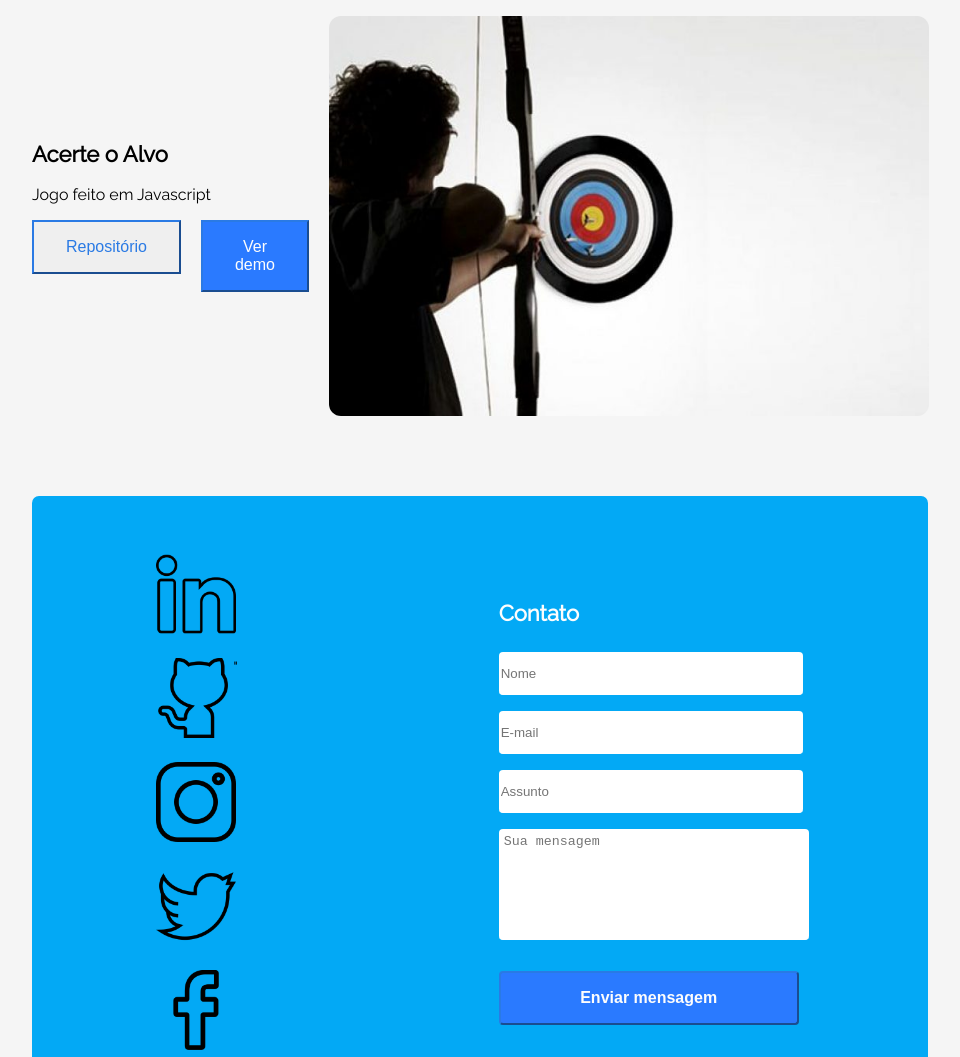
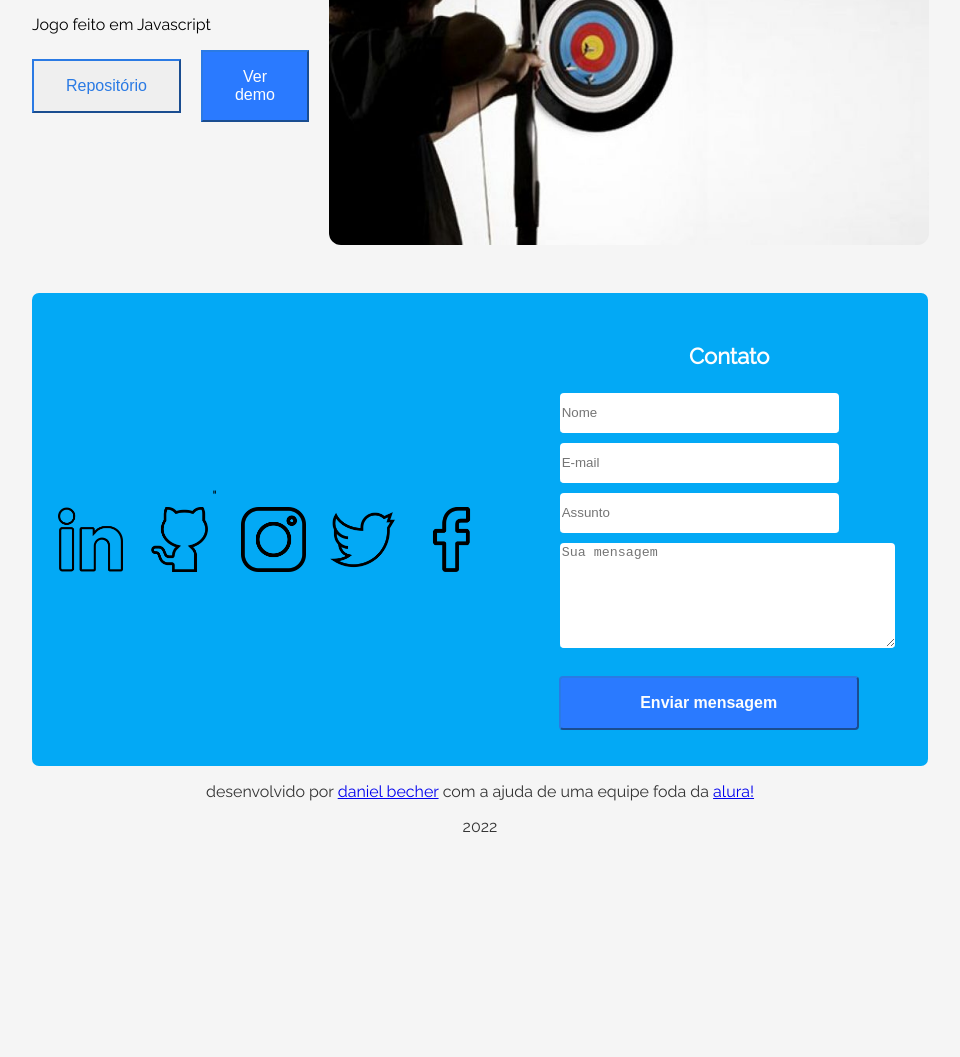
Before and after one commit to danielbecher/meuportfolio, a plain HTML site: page index.html in a window 1280 px wide. Shown: the part 3533-4590 px from the top of the page, without its empty margins (160-1120 px from the left). After the commit the page ends 4385 px from the top, so only its background shows below. Drawn offline with Linux system fonts and the light colour scheme.

Commit message:
Ajeitando responsividade

```diff
--- a/assets/css/contato.css
+++ b/assets/css/contato.css
@@ -3,7 +3,7 @@
     display: flex;
 }
 
-@media screen and (min-width: 0) {
+@media (min-width: 0) {
     .formcontato {
         background-color: #03A9F5;
         display: block;
@@ -18,38 +18,39 @@
 
     .contato__redes--lista {
         display: flex;
-        flex-direction: column;
+        flex-direction: row;
         justify-content: center;
     }
 
     .contato__imagem {
-        width: 20px;
-        height: 20px;
+        margin-top: 20px;
+        width: 30px;
+        height: 30px;
     }
 
     .contato__input {
-        flex: none;
-        margin: 8px 0px;
-        width: 300px;
+        width: 80%;
         height: 40px;
-        background: transparent;
-        border-color: #d3c7c7;
-        border-top: none;
-        border-left: none;
-        border-right: none;
+        box-sizing: border-box;
+        background: #FFFFFF;
+        outline: none !important;
+        border-width: 0 0 0.1em;
+        border-color: #fff;
+        border-style: solid;
+        border-radius: 4px;
+        margin: 5px 5px;
     }
 
     .contato__textarea {
-        flex: none;
-        margin: 8px 0px;
-        width: 300px;
+        width: 95%;
         height: 100px;
-        top: 0px;
         background: #FFFFFF;
-        padding: 5px 5px;
-        resize: none;
-        border: 0.1em solid #fff;
-        border-radius: 0.25em;
+        outline: none !important;
+        border-width: 0 0 0.1em;
+        border-color: #fff;
+        border-style: solid;
+        border-radius: 4px;
+        margin: 5px 5px;
     }
 
     .contato__botao {
@@ -60,15 +61,18 @@
         border-color: #2A7AE4;
         margin-top: 1.2rem;
         text-decoration: none;
-        width: 70%;
+        width: 250px;
+        margin: 4px 4px;
     }
 
     .contato__titulo {
         color: #fdfdfd;
-        font-size: 22px;
+        font-size: 20px;
+        text-align: center;
     }
 
     .contato__subtitulo {
+        display: none;
         color: #fdfdfd;
         font-size: 20px;
     }
@@ -79,7 +83,7 @@
     }
 }
 
-@media screen and (min-width: 768px) {
+@media (min-width: 768px) {
     .formcontato {
         background-color: #03A9F5;
         border-radius: 7px;
@@ -96,8 +100,10 @@
     }
 
     .contato__imagem {
-        width: 80px;
-        height: 80px;
+        display: flex;
+        flex-wrap: wrap;
+        width: 65px;
+        height: 65px;
     }
 
     .contato__redes--lista {
@@ -105,6 +111,7 @@
         flex-wrap: wrap;
         align-items: center;
     }
+
     .contato__redes--item {
         display: flex;
         justify-content: space-around;
--- a/assets/css/experiencia.css
+++ b/assets/css/experiencia.css
@@ -1,23 +1,31 @@
-/* Flexbox para seção experiência */
 @media screen and (min-width: 0) {
-    .experiencias {
-        display: block;
-        text-align: center;
-    }
-
     .experiencia {
-        display: block;
+        display: flex;
+        flex-direction: column;
         margin: 2rem 0;
     }
 
     .experiencia__imagem {
-        width: 200px;
-        height: 400px;
+        width: 100%;
+        height: auto;
         border-radius: 12px;
     }
 
     .experiencia__sobre {
         align-items: center;
+        justify-content: center;
+    }
+
+    .experiencia__sobre__lista {
+        display: flex;
+        flex-direction: row;
+        align-items: center;
+        justify-content: space-evenly;
+    }
+
+    .experiencia__sobre___itens {
+        display: flex;
+        justify-content: center;
     }
 
     .experiencia__sobre___titulo {
@@ -45,27 +53,14 @@
         border-color: #2A7AE4;
         text-decoration: none;
     }
-
-    .experiencia__sobre__lista {
-        display: block;
-    }
-
-    .experiencia__sobre___itens {
-        display: block;
-    }
 }
 
 @media screen and (min-width: 768px) {
-    .experiencias {
-        display: flex;
-        flex-direction: column;
-        margin-top: 3rem;
-    }
-
     .experiencia {
         display: flex;
         align-items: center;
         justify-content: space-around;
+        flex-direction: row;
         margin: 2rem 0;
     }
 
@@ -74,12 +69,18 @@
         height: 400px;
         border-radius: 12px;
     }
+
     .experiencia__sobre__lista {
         display: flex;
+        flex-direction: row;
+        align-items: center;
+        justify-content: space-evenly;
     }
 
     .experiencia__sobre___itens {
         display: flex;
+        justify-content: space-evenly;
+        align-items: center;
     }
 
     .experiencia__sobre___titulo {
--- /dev/null
+++ b/assets/css/experiencia2.css
@@ -0,0 +1,25 @@
+@media (min-width: 0) {
+.experiencia__imagem {
+    width: 10%;
+    height: auto;
+    border-radius: 12px;
+}
+}
+
+.experiencia__sobre___titulo {
+    font-size: 12px;
+    color: red;
+}
+
+@media (min-width: 500px) {
+    .experiencia__imagem {
+        width: 600px;
+        height: 400px;
+        border-radius: 12px;
+    }
+
+    .experiencia__sobre___titulo {
+        font-size: 20px;
+        color: blue;
+    }
+}
--- a/assets/css/flexbox.css
+++ b/assets/css/flexbox.css
@@ -11,7 +11,6 @@
     display: flex;
 }
 
-@media screen and (min-width: 0) {
 .menu {
     display: block;
     justify-content: left;
@@ -34,7 +33,6 @@
     display: flex;
     flex-direction: column;
     justify-content: space-around;
-    }
 }
 
 @media screen and (min-width: 768px) {
--- a/assets/css/style.css
+++ b/assets/css/style.css
@@ -111,7 +111,13 @@ h2 {
     flex-direction: column;
 }
 
-@media screen and (min-width: 450px) {
+.foto__perfil {
+    width: 150px;
+    height: 150px;
+    border-radius: 50%;
+}
+
+@media (min-width: 768px) {
     .menu-titulo:before {
         content: url("../../assets/img/star.png");
     }
```
Lines whose indentation alone changed are shown as unchanged.
